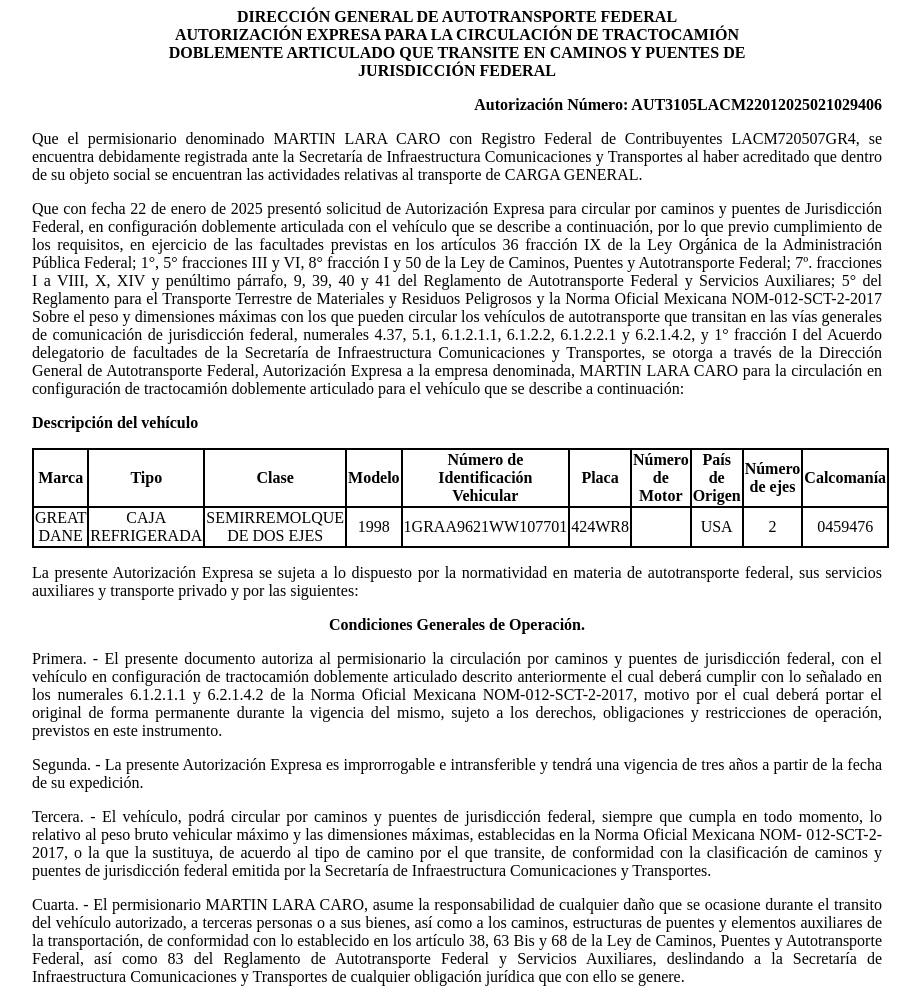
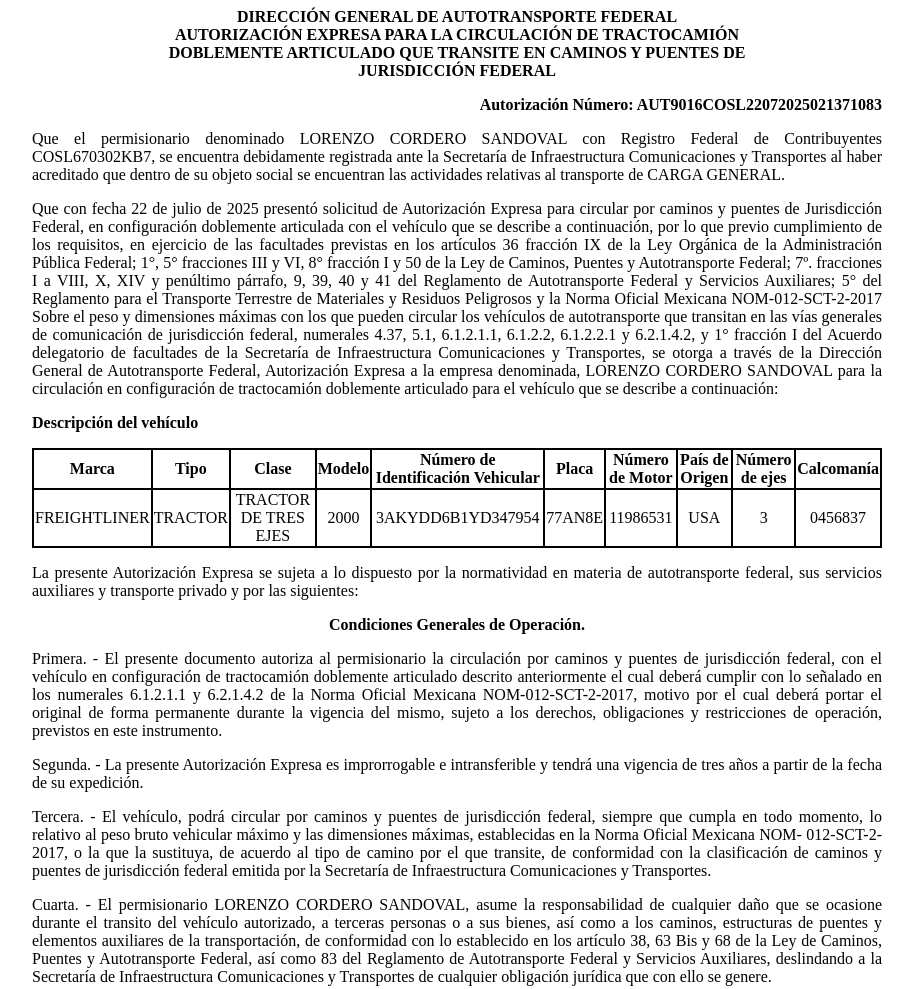
Before and after one commit to app-sct1/ConsultaAutDobleRemolque-folio-0270012, a plain HTML site: page index.html in a window 1280 px wide. Shown: the top 989 px of the page, without its empty margins (183-1103 px from the left). Drawn offline with Linux system fonts and the light colour scheme.

Commit message:
index.html

```diff
--- a/index.html
+++ b/index.html
@@ -75,11 +75,11 @@
 						<p class="sinMargen">DOBLEMENTE ARTICULADO QUE TRANSITE EN CAMINOS Y PUENTES DE</p>
 						<p class="sinMargen">JURISDICCIÓN FEDERAL</p>
 					</div>
-<p class="derechaNegro">Autorización Número: AUT3105LACM22012025021029406</p>
+<p class="derechaNegro">Autorización Número: AUT9016COSL22072025021371083</p>
 
 					<p class="justificado">Que el permisionario denominado
-						MARTIN LARA CARO con Registro Federal de
-						Contribuyentes LACM720507GR4, se encuentra
+						LORENZO CORDERO SANDOVAL con Registro Federal de
+						Contribuyentes COSL670302KB7, se encuentra
 						debidamente registrada ante la Secretaría de Infraestructura
 						Comunicaciones y Transportes al haber acreditado que dentro de su
 						objeto social se encuentran las actividades relativas al
@@ -87,7 +87,7 @@
 
 
 					<p class="justificado">Que con fecha 22 de
-						enero de 2025 presentó
+						julio de 2025 presentó
 						solicitud de Autorización Expresa para circular por caminos y
 						puentes de Jurisdicción Federal, en configuración doblemente
 						articulada con el vehículo que se describe a continuación, por lo
@@ -107,7 +107,7 @@
 						facultades de la Secretaría de Infraestructura Comunicaciones y
 						Transportes, se otorga a través de la
 						Dirección General de Autotransporte Federal, Autorización Expresa a la
-						empresa denominada, MARTIN LARA CARO para la
+						empresa denominada, LORENZO CORDERO SANDOVAL para la
 						circulación en configuración de tractocamión doblemente articulado
 						para el vehículo que se describe a continuación:</p>
 
@@ -128,16 +128,16 @@
 							<th class="borde">Calcomanía</th>
 						</tr>
 						<tr class="borde">
-							<td class="borde">GREAT DANE</td>
-							<td class="borde">CAJA REFRIGERADA</td>
-							<td class="borde">SEMIRREMOLQUE DE DOS EJES</td>
-							<td class="borde">1998</td>
-							<td class="borde">1GRAA9621WW107701</td>
-							<td class="borde">424WR8</td>
-							<td class="borde"></td>
+							<td class="borde">FREIGHTLINER</td>
+							<td class="borde">TRACTOR</td>
+							<td class="borde">TRACTOR DE TRES EJES</td>
+							<td class="borde">2000</td>
+							<td class="borde">3AKYDD6B1YD347954</td>
+							<td class="borde">77AN8E</td>
+							<td class="borde">11986531</td>
 							<td class="borde">USA</td>
-							<td class="borde">2</td>
-							<td class="borde">0459476</td>
+							<td class="borde">3</td>
+							<td class="borde">0456837</td>
 						</tr>
 
 					</tbody></table>
@@ -175,7 +175,7 @@
 						Secretaría de Infraestructura Comunicaciones y Transportes.</p>
 
 					<p class="justificado">Cuarta. - El permisionario
-						MARTIN LARA CARO, asume la responsabilidad de
+						LORENZO CORDERO SANDOVAL, asume la responsabilidad de
 						cualquier daño que se ocasione durante el transito del vehículo
 						autorizado, a terceras personas o a sus bienes, así como a los
 						caminos, estructuras de puentes y elementos auxiliares de la
```
